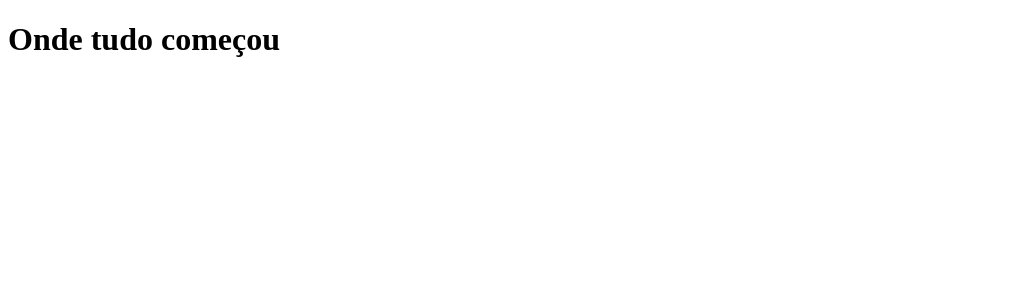
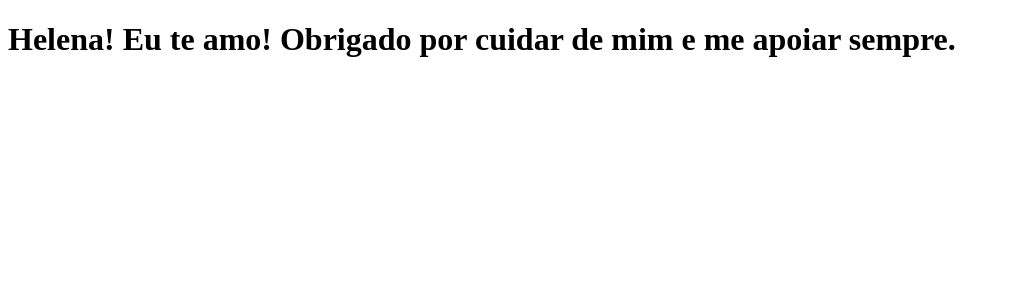
Before and after one commit to lfeliperibeiro/comerebebernews, a Next.js app: page / in a window 1280 px wide. Shown: the top 300 px of the page, without its empty margins (0-1010 px from the left). Built offline with nearby package versions, Linux system fonts and the light colour scheme.

Commit message:
refactor: trocar frase

```diff
--- a/pages/index.js
+++ b/pages/index.js
@@ -1,5 +1,7 @@
 function Home() {
-  return <h1>Onde tudo começou</h1>;
+  return (
+    <h1>Helena! Eu te amo! Obrigado por cuidar de mim e me apoiar sempre.</h1>
+  );
 }
 
 export default Home;
```
